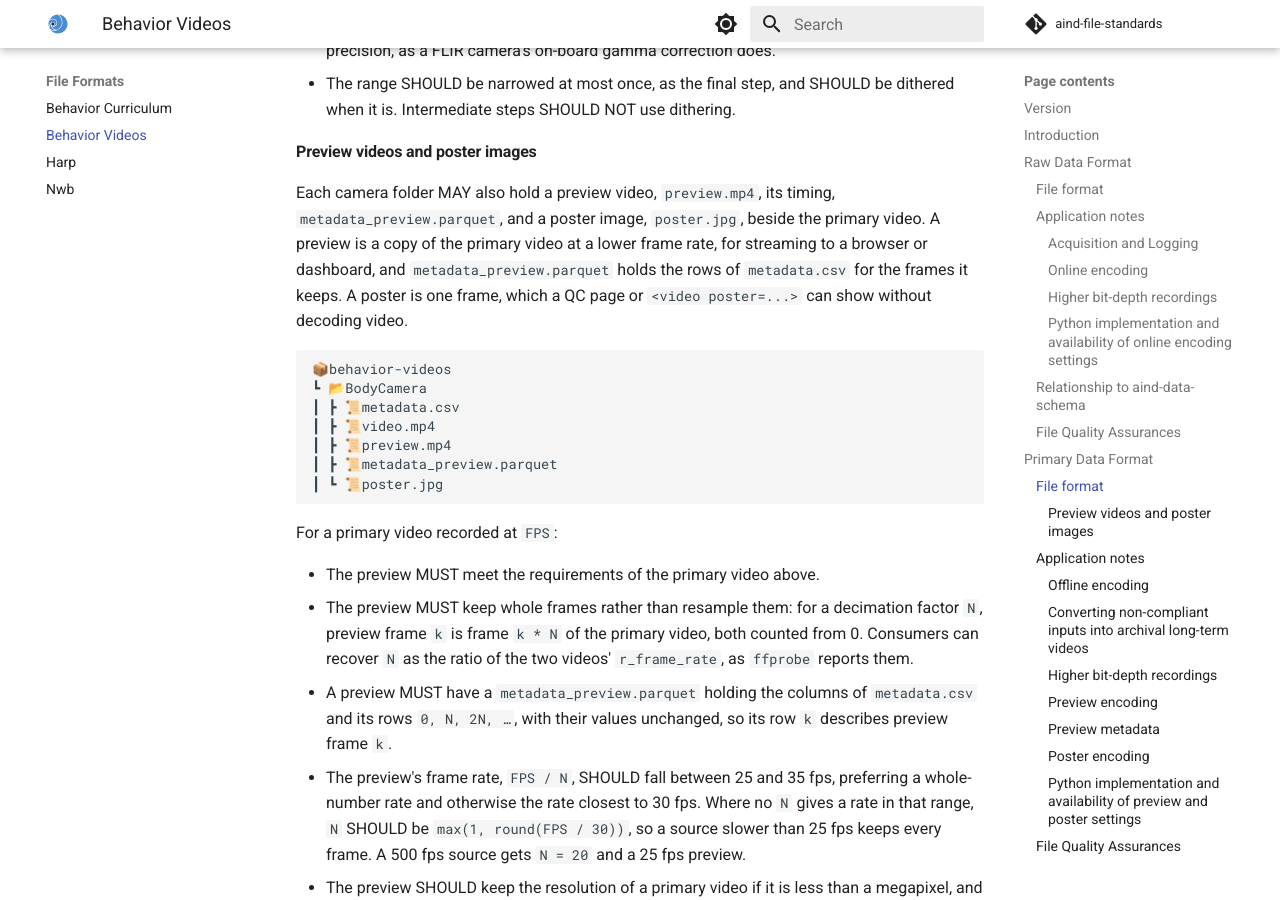
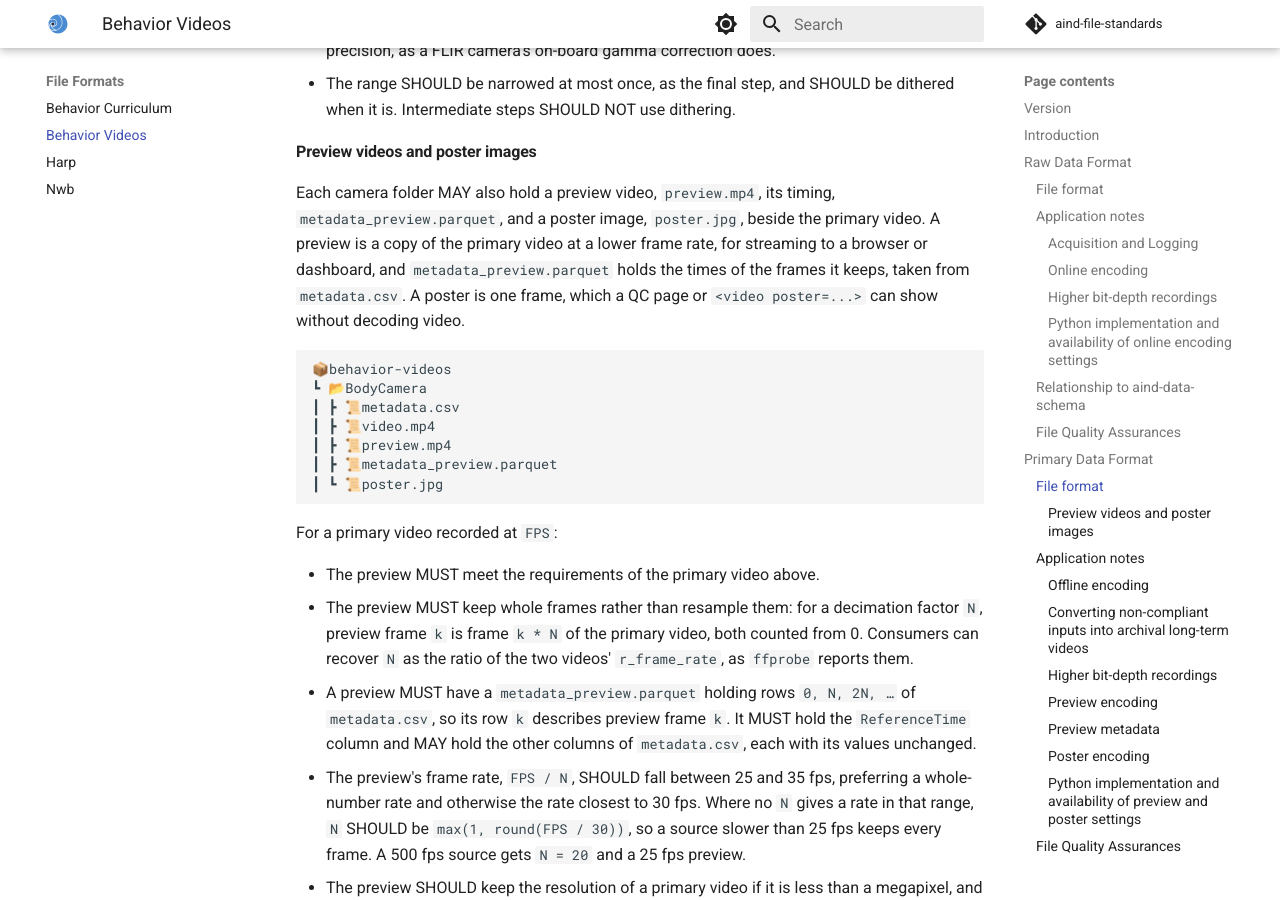
Before and after one commit to AllenNeuralDynamics/aind-file-standards, an MkDocs documentation site: the page built from docs/file_formats/behavior_videos.md, in a window 1280 px wide and 900 px high, scrolled down 5276 px. Built offline with MkDocs 1.6.1 and Material for MkDocs 9.7.7, drawn with Linux system fonts in a browser that asks for light colours; comment, search, counter and statistics services are not loaded.

Commit message:
docs(behavior-videos): require only ReferenceTime in preview metadata
Other metadata.csv columns are optional in metadata_preview.parquet; row k still maps to preview frame k, and any included column keeps its values unchanged.

````diff
--- a/docs/file_formats/behavior_videos.md
+++ b/docs/file_formats/behavior_videos.md
@@ -162,7 +162,7 @@ Writers SHOULD retain as much of the raw video's visual information as these req
 
 #### Preview videos and poster images
 
-Each camera folder MAY also hold a preview video, `preview.mp4`, its timing, `metadata_preview.parquet`, and a poster image, `poster.jpg`, beside the primary video. A preview is a copy of the primary video at a lower frame rate, for streaming to a browser or dashboard, and `metadata_preview.parquet` holds the rows of `metadata.csv` for the frames it keeps. A poster is one frame, which a QC page or `<video poster=...>` can show without decoding video.
+Each camera folder MAY also hold a preview video, `preview.mp4`, its timing, `metadata_preview.parquet`, and a poster image, `poster.jpg`, beside the primary video. A preview is a copy of the primary video at a lower frame rate, for streaming to a browser or dashboard, and `metadata_preview.parquet` holds the times of the frames it keeps, taken from `metadata.csv`. A poster is one frame, which a QC page or `<video poster=...>` can show without decoding video.
 
 ```plaintext
 📦behavior-videos
@@ -178,7 +178,7 @@ For a primary video recorded at `FPS`:
 
 - The preview MUST meet the requirements of the primary video above.
 - The preview MUST keep whole frames rather than resample them: for a decimation factor `N`, preview frame `k` is frame `k * N` of the primary video, both counted from 0. Consumers can recover `N` as the ratio of the two videos' `r_frame_rate`, as `ffprobe` reports them.
-- A preview MUST have a `metadata_preview.parquet` holding the columns of `metadata.csv` and its rows `0, N, 2N, …`, with their values unchanged, so its row `k` describes preview frame `k`.
+- A preview MUST have a `metadata_preview.parquet` holding rows `0, N, 2N, …` of `metadata.csv`, so its row `k` describes preview frame `k`. It MUST hold the `ReferenceTime` column and MAY hold the other columns of `metadata.csv`, each with its values unchanged.
 - The preview's frame rate, `FPS / N`, SHOULD fall between 25 and 35 fps, preferring a whole-number rate and otherwise the rate closest to 30 fps. Where no `N` gives a rate in that range, `N` SHOULD be `max(1, round(FPS / 30))`, so a source slower than 25 fps keeps every frame. A 500 fps source gets `N = 20` and a 25 fps preview.
 - The preview SHOULD keep the resolution of a primary video if it is less than a megapixel, and MAY reduce larger resolutions.
 - The preview's keyframes SHOULD be no more than two seconds apart, so a browser can seek quickly.
````
